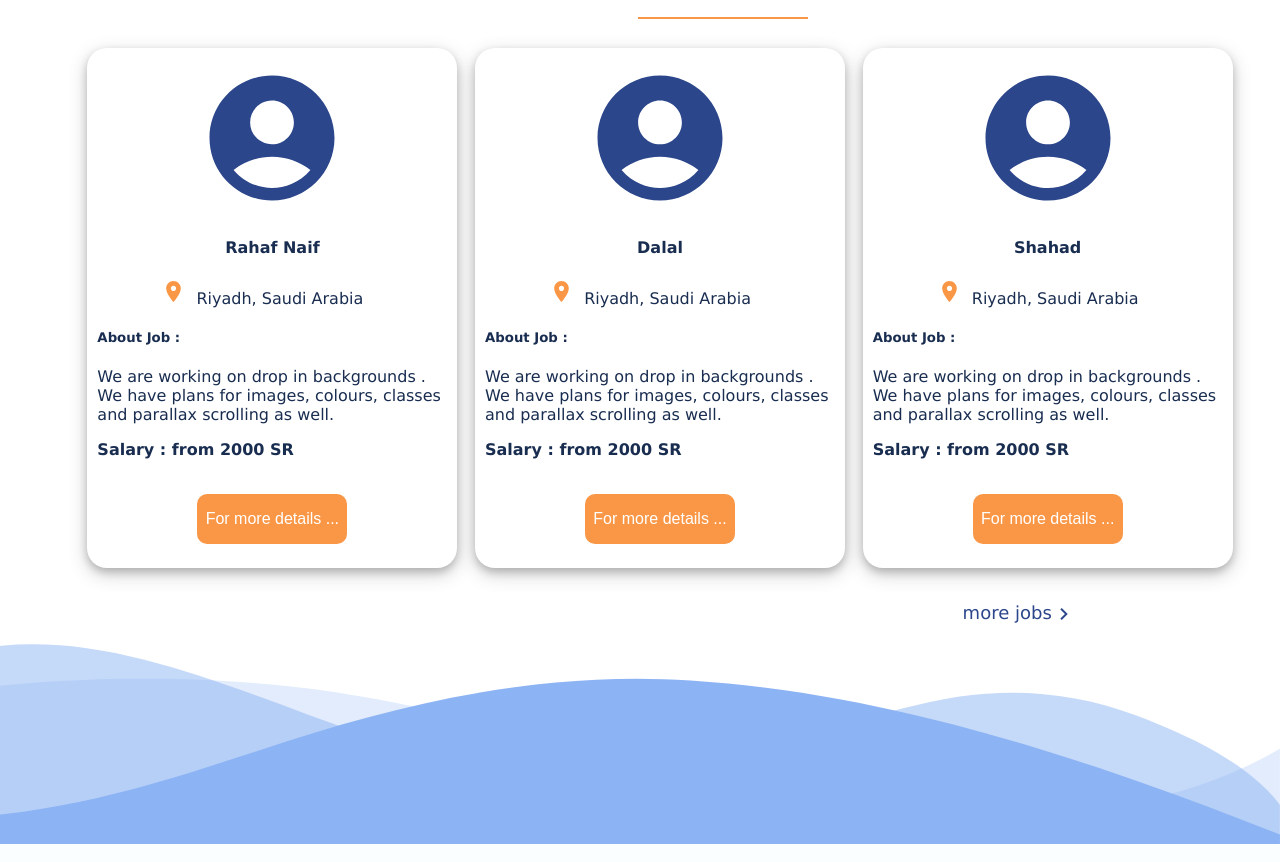
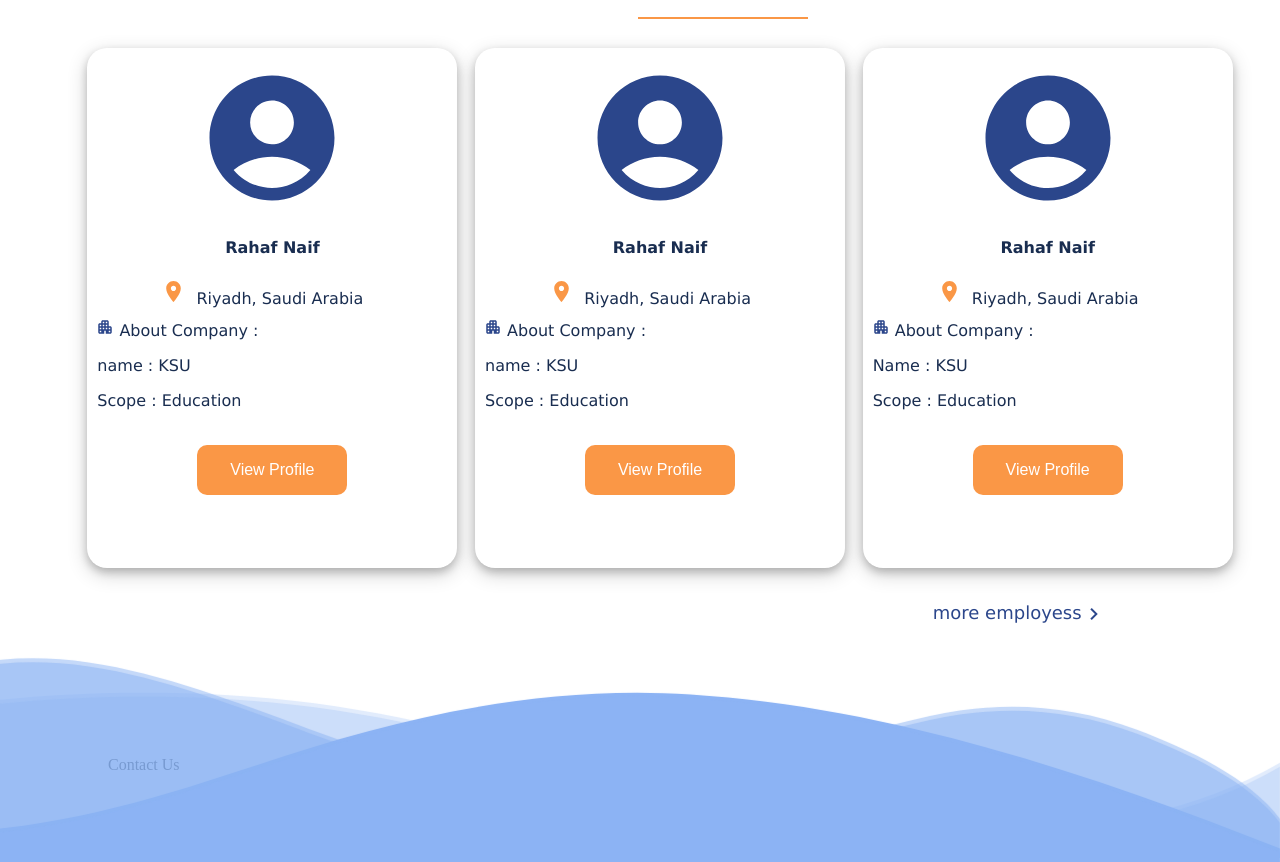
Before and after one commit to RahafNaif/jobHunter, a PHP site: page /home.html in a window 1280 px wide. Shown: the part 1772-2634 px from the top of the page. Run offline with PHP 8.4, Linux system fonts and the light colour scheme.

Commit message:
edit home

```diff
--- a/home.html
+++ b/home.html
@@ -101,54 +101,68 @@
                                 <span class="icon-side">Riyadh, Saudi Arabia</span><br>
                                 <!-- <svg class="major-icon" xmlns="http://www.w3.org/2000/svg" viewBox="0 0 24 24" fill="black" width="18px" height="18px"><path d="M0 0h24v24H0z" fill="none"/><path d="M18 2H6c-1.1 0-2 .9-2 2v16c0 1.1.9 2 2 2h12c1.1 0 2-.9 2-2V4c0-1.1-.9-2-2-2zM6 4h5v8l-2.5-1.5L6 12V4z"/></svg>
                                 <span>Software Engineering</span> -->
-                                <h5>About Job :</h5>
-                                <p class="descrption">We are working on drop in backgrounds . We have plans for images, colours, classes and parallax scrolling as well.</p>
-                                <p class="salary">Salary : from 2000 SR</p><br>
-                                <button class="job-content">For more details ...</button>
+                                <svg class="company-icon" xmlns="http://www.w3.org/2000/svg" enable-background="new 0 0 24 24" viewBox="0 0 24 24" fill="black" width="18px" height="18px"><g><g><rect fill="none" height="24" width="24"/><rect fill="none" height="24" width="24"/></g></g><g><g><g><path d="M17,11V5c0-1.1-0.9-2-2-2H9C7.9,3,7,3.9,7,5v2H5C3.9,7,3,7.9,3,9v10c0,1.1,0.9,2,2,2h6v-4h2v4h6c1.1,0,2-0.9,2-2v-6 c0-1.1-0.9-2-2-2H17z M7,19H5v-2h2V19z M7,15H5v-2h2V15z M7,11H5V9h2V11z M11,15H9v-2h2V15z M11,11H9V9h2V11z M11,7H9V5h2V7z M15,15h-2v-2h2V15z M15,11h-2V9h2V11z M15,7h-2V5h2V7z M19,19h-2v-2h2V19z M19,15h-2v-2h2V15z"/></g></g></g></svg>
+                                <span>About Company :</span>
+                                <p class="company">name : KSU</p>
+                                <p class="company">Scope : Education</p><br>
+                                <button class="job-content">View Profile</button>
                             </div>
                         </li>
                         <li class="post">
                             <div class="post-content">
                                 <span><svg class="post-img" xmlns="http://www.w3.org/2000/svg" enable-background="new 0 0 24 24" height="24" viewBox="0 0 24 24" width="24"><g><path d="M0,0h24v24H0V0z" fill="none"/></g><g><path d="M12,2C6.48,2,2,6.48,2,12s4.48,10,10,10s10-4.48,10-10S17.52,2,12,2z M12,6c1.93,0,3.5,1.57,3.5,3.5S13.93,13,12,13 s-3.5-1.57-3.5-3.5S10.07,6,12,6z M12,20c-2.03,0-4.43-0.82-6.14-2.88C7.55,15.8,9.68,15,12,15s4.45,0.8,6.14,2.12 C16.43,19.18,14.03,20,12,20z"/></g></svg></span>
-                                <h4>Dalal</h4>
+                                <h4>Rahaf Naif</h4>
                                 <svg class="location-icon" xmlns="http://www.w3.org/2000/svg" viewBox="0 0 24 24" fill="black" width="18px" height="18px"><path d="M0 0h24v24H0z" fill="none"/><path d="M12 2C8.13 2 5 5.13 5 9c0 5.25 7 13 7 13s7-7.75 7-13c0-3.87-3.13-7-7-7zm0 9.5c-1.38 0-2.5-1.12-2.5-2.5s1.12-2.5 2.5-2.5 2.5 1.12 2.5 2.5-1.12 2.5-2.5 2.5z"/></svg>
                                 <span class="icon-side">Riyadh, Saudi Arabia</span><br>
                                 <!-- <svg class="major-icon" xmlns="http://www.w3.org/2000/svg" viewBox="0 0 24 24" fill="black" width="18px" height="18px"><path d="M0 0h24v24H0z" fill="none"/><path d="M18 2H6c-1.1 0-2 .9-2 2v16c0 1.1.9 2 2 2h12c1.1 0 2-.9 2-2V4c0-1.1-.9-2-2-2zM6 4h5v8l-2.5-1.5L6 12V4z"/></svg>
                                 <span>Software Engineering</span> -->
-                                <h5>About Job :</h5>
-                                <p class="descrption">We are working on drop in backgrounds . We have plans for images, colours, classes and parallax scrolling as well.</p>
-                                <p class="salary">Salary : from 2000 SR</p><br>
-                                <button class="job-content">For more details ...</button>
+                                <svg class="company-icon" xmlns="http://www.w3.org/2000/svg" enable-background="new 0 0 24 24" viewBox="0 0 24 24" fill="black" width="18px" height="18px"><g><g><rect fill="none" height="24" width="24"/><rect fill="none" height="24" width="24"/></g></g><g><g><g><path d="M17,11V5c0-1.1-0.9-2-2-2H9C7.9,3,7,3.9,7,5v2H5C3.9,7,3,7.9,3,9v10c0,1.1,0.9,2,2,2h6v-4h2v4h6c1.1,0,2-0.9,2-2v-6 c0-1.1-0.9-2-2-2H17z M7,19H5v-2h2V19z M7,15H5v-2h2V15z M7,11H5V9h2V11z M11,15H9v-2h2V15z M11,11H9V9h2V11z M11,7H9V5h2V7z M15,15h-2v-2h2V15z M15,11h-2V9h2V11z M15,7h-2V5h2V7z M19,19h-2v-2h2V19z M19,15h-2v-2h2V15z"/></g></g></g></svg>
+                                <span>About Company :</span>
+                                <p class="company">name : KSU</p>
+                                <p class="company">Scope : Education</p><br>
+                                <button class="job-content">View Profile</button>
                             </div>
                         </li>
                         <li class="post">
                             <div class="post-content">
                                 <span><svg class="post-img" xmlns="http://www.w3.org/2000/svg" enable-background="new 0 0 24 24" height="24" viewBox="0 0 24 24" width="24"><g><path d="M0,0h24v24H0V0z" fill="none"/></g><g><path d="M12,2C6.48,2,2,6.48,2,12s4.48,10,10,10s10-4.48,10-10S17.52,2,12,2z M12,6c1.93,0,3.5,1.57,3.5,3.5S13.93,13,12,13 s-3.5-1.57-3.5-3.5S10.07,6,12,6z M12,20c-2.03,0-4.43-0.82-6.14-2.88C7.55,15.8,9.68,15,12,15s4.45,0.8,6.14,2.12 C16.43,19.18,14.03,20,12,20z"/></g></svg></span>
-                                <h4>Shahad</h4>
+                                <h4>Rahaf Naif</h4>
                                 <svg class="location-icon" xmlns="http://www.w3.org/2000/svg" viewBox="0 0 24 24" fill="black" width="18px" height="18px"><path d="M0 0h24v24H0z" fill="none"/><path d="M12 2C8.13 2 5 5.13 5 9c0 5.25 7 13 7 13s7-7.75 7-13c0-3.87-3.13-7-7-7zm0 9.5c-1.38 0-2.5-1.12-2.5-2.5s1.12-2.5 2.5-2.5 2.5 1.12 2.5 2.5-1.12 2.5-2.5 2.5z"/></svg>
                                 <span class="icon-side">Riyadh, Saudi Arabia</span><br>
                                 <!-- <svg class="major-icon" xmlns="http://www.w3.org/2000/svg" viewBox="0 0 24 24" fill="black" width="18px" height="18px"><path d="M0 0h24v24H0z" fill="none"/><path d="M18 2H6c-1.1 0-2 .9-2 2v16c0 1.1.9 2 2 2h12c1.1 0 2-.9 2-2V4c0-1.1-.9-2-2-2zM6 4h5v8l-2.5-1.5L6 12V4z"/></svg>
                                 <span>Software Engineering</span> -->
-                                <h5>About Job :</h5>
-                                <p class="descrption">We are working on drop in backgrounds . We have plans for images, colours, classes and parallax scrolling as well.</p>
-                                <p class="salary">Salary : from 2000 SR</p><br>
-                                <button class="job-content">For more details ...</button>
+                                <svg class="company-icon" xmlns="http://www.w3.org/2000/svg" enable-background="new 0 0 24 24" viewBox="0 0 24 24" fill="black" width="18px" height="18px"><g><g><rect fill="none" height="24" width="24"/><rect fill="none" height="24" width="24"/></g></g><g><g><g><path d="M17,11V5c0-1.1-0.9-2-2-2H9C7.9,3,7,3.9,7,5v2H5C3.9,7,3,7.9,3,9v10c0,1.1,0.9,2,2,2h6v-4h2v4h6c1.1,0,2-0.9,2-2v-6 c0-1.1-0.9-2-2-2H17z M7,19H5v-2h2V19z M7,15H5v-2h2V15z M7,11H5V9h2V11z M11,15H9v-2h2V15z M11,11H9V9h2V11z M11,7H9V5h2V7z M15,15h-2v-2h2V15z M15,11h-2V9h2V11z M15,7h-2V5h2V7z M19,19h-2v-2h2V19z M19,15h-2v-2h2V15z"/></g></g></g></svg>
+                                <span>About Company :</span>
+                                <p class="company">Name : KSU</p>
+                                <p class="company">Scope : Education</p><br>
+                                <button class="job-content">View Profile</button>
                             </div>
                         </li>
                     </ul>
                 </div>
-               <a href="" class="job-link">more jobs<span class="material-icons">keyboard_arrow_right</span></a>
+               <a href="" class="job-link">more employess<span class="material-icons">keyboard_arrow_right</span></a>
             </div>
+
             <div class="footer">
                 <footer>
-                    <div class="custom-shape-divider-bottom-1612535207">
-                        <svg data-name="Layer 1" xmlns="http://www.w3.org/2000/svg" viewBox="0 0 1200 120" preserveAspectRatio="none">
-                            <path d="M0,0V46.29c47.79,22.2,103.59,32.17,158,28,70.36-5.37,136.33-33.31,206.8-37.5C438.64,32.43,512.34,53.67,583,72.05c69.27,18,138.3,24.88,209.4,13.08,36.15-6,69.85-17.84,104.45-29.34C989.49,25,1113-14.29,1200,52.47V0Z" opacity=".25" class="shape-fill"></path>
-                            <path d="M0,0V15.81C13,36.92,27.64,56.86,47.69,72.05,99.41,111.27,165,111,224.58,91.58c31.15-10.15,60.09-26.07,89.67-39.8,40.92-19,84.73-46,130.83-49.67,36.26-2.85,70.9,9.42,98.6,31.56,31.77,25.39,62.32,62,103.63,73,40.44,10.79,81.35-6.69,119.13-24.28s75.16-39,116.92-43.05c59.73-5.85,113.28,22.88,168.9,38.84,30.2,8.66,59,6.17,87.09-7.5,22.43-10.89,48-26.93,60.65-49.24V0Z" opacity=".5" class="shape-fill"></path>
-                            <path d="M0,0V5.63C149.93,59,314.09,71.32,475.83,42.57c43-7.64,84.23-20.12,127.61-26.46,59-8.63,112.48,12.24,165.56,35.4C827.93,77.22,886,95.24,951.2,90c86.53-7,172.46-45.71,248.8-84.81V0Z" class="shape-fill"></path>
-                        </svg>
+                    <div class="footer-content">
+                        <p>Contact Us</p>
                     </div>
                 </footer>
+                <div class="custom-shape-divider-bottom-1612535207">
+                    <svg data-name="Layer 1" xmlns="http://www.w3.org/2000/svg" viewBox="0 0 1200 120" preserveAspectRatio="none">
+                        <path d="M0,0V46.29c47.79,22.2,103.59,32.17,158,28,70.36-5.37,136.33-33.31,206.8-37.5C438.64,32.43,512.34,53.67,583,72.05c69.27,18,138.3,24.88,209.4,13.08,36.15-6,69.85-17.84,104.45-29.34C989.49,25,1113-14.29,1200,52.47V0Z" opacity=".25" class="shape-fill"></path>
+                        <path d="M0,0V15.81C13,36.92,27.64,56.86,47.69,72.05,99.41,111.27,165,111,224.58,91.58c31.15-10.15,60.09-26.07,89.67-39.8,40.92-19,84.73-46,130.83-49.67,36.26-2.85,70.9,9.42,98.6,31.56,31.77,25.39,62.32,62,103.63,73,40.44,10.79,81.35-6.69,119.13-24.28s75.16-39,116.92-43.05c59.73-5.85,113.28,22.88,168.9,38.84,30.2,8.66,59,6.17,87.09-7.5,22.43-10.89,48-26.93,60.65-49.24V0Z" opacity=".5" class="shape-fill"></path>
+                        <path d="M0,0V5.63C149.93,59,314.09,71.32,475.83,42.57c43-7.64,84.23-20.12,127.61-26.46,59-8.63,112.48,12.24,165.56,35.4C827.93,77.22,886,95.24,951.2,90c86.53-7,172.46-45.71,248.8-84.81V0Z" class="shape-fill"></path>
+                    </svg>
+                </div>
+            </div>
+            <div class="custom-shape-divider-bottom-1612535207">
+                <svg data-name="Layer 1" xmlns="http://www.w3.org/2000/svg" viewBox="0 0 1200 120" preserveAspectRatio="none">
+                    <path d="M0,0V46.29c47.79,22.2,103.59,32.17,158,28,70.36-5.37,136.33-33.31,206.8-37.5C438.64,32.43,512.34,53.67,583,72.05c69.27,18,138.3,24.88,209.4,13.08,36.15-6,69.85-17.84,104.45-29.34C989.49,25,1113-14.29,1200,52.47V0Z" opacity=".25" class="shape-fill"></path>
+                    <path d="M0,0V15.81C13,36.92,27.64,56.86,47.69,72.05,99.41,111.27,165,111,224.58,91.58c31.15-10.15,60.09-26.07,89.67-39.8,40.92-19,84.73-46,130.83-49.67,36.26-2.85,70.9,9.42,98.6,31.56,31.77,25.39,62.32,62,103.63,73,40.44,10.79,81.35-6.69,119.13-24.28s75.16-39,116.92-43.05c59.73-5.85,113.28,22.88,168.9,38.84,30.2,8.66,59,6.17,87.09-7.5,22.43-10.89,48-26.93,60.65-49.24V0Z" opacity=".5" class="shape-fill"></path>
+                    <path d="M0,0V5.63C149.93,59,314.09,71.32,475.83,42.57c43-7.64,84.23-20.12,127.61-26.46,59-8.63,112.48,12.24,165.56,35.4C827.93,77.22,886,95.24,951.2,90c86.53-7,172.46-45.71,248.8-84.81V0Z" class="shape-fill"></path>
+                </svg>
             </div>
         </div>
     </body>
--- a/styles/home.css
+++ b/styles/home.css
@@ -200,7 +200,6 @@ h5{
 
 .custom-shape-divider-bottom-1612535207 {
     position: absolute;
-
     left: 0;
     width: 100%;
     overflow: hidden;
@@ -220,8 +219,26 @@ h5{
     fill: #8CB3F4;
 }
 
+
+
+.footer-content {
+
+    position: absolute;
+    padding-left: 100px;
+    padding-top: 100px;
+
+}
+
 .footer {
-    bottom: 0;
-    background-color: #EAF3FA;
-    width: 100%;
+    display: inline-block;
 }
+
+.company-icon {
+    fill:#2B468B;
+    margin-top: 10px;
+    margin-left: -190px;
+}
+
+.company {
+    text-align: left;
+}
```
